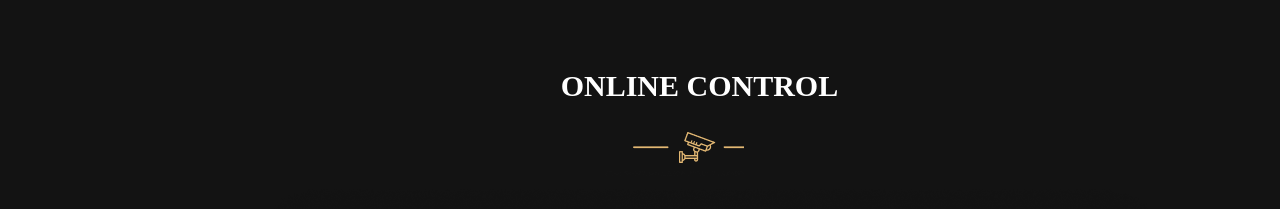
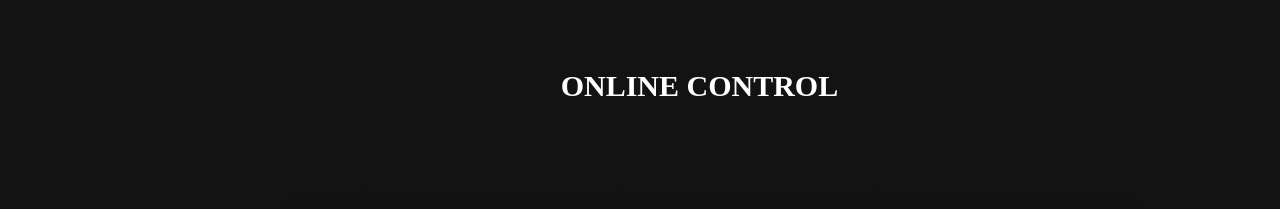
Before and after one commit to Nikita1635/homeverstka, a plain HTML site: page index.html in a window 1280 px wide. Shown: the part 1680-1889 px from the top of the page. Drawn offline with Linux system fonts and the light colour scheme; files whose address does not match are found by name.

Commit message:
Update 1.css

```diff
--- a/css/1.css
+++ b/css/1.css
@@ -330,11 +330,9 @@ body {
 }
 
 .camera {
-    background-image: url("../images/Frame25.png");
     margin-left: 605px;
     height: 56px;
     width: 139px;
-	.
 }
 
 .c1 {
```
